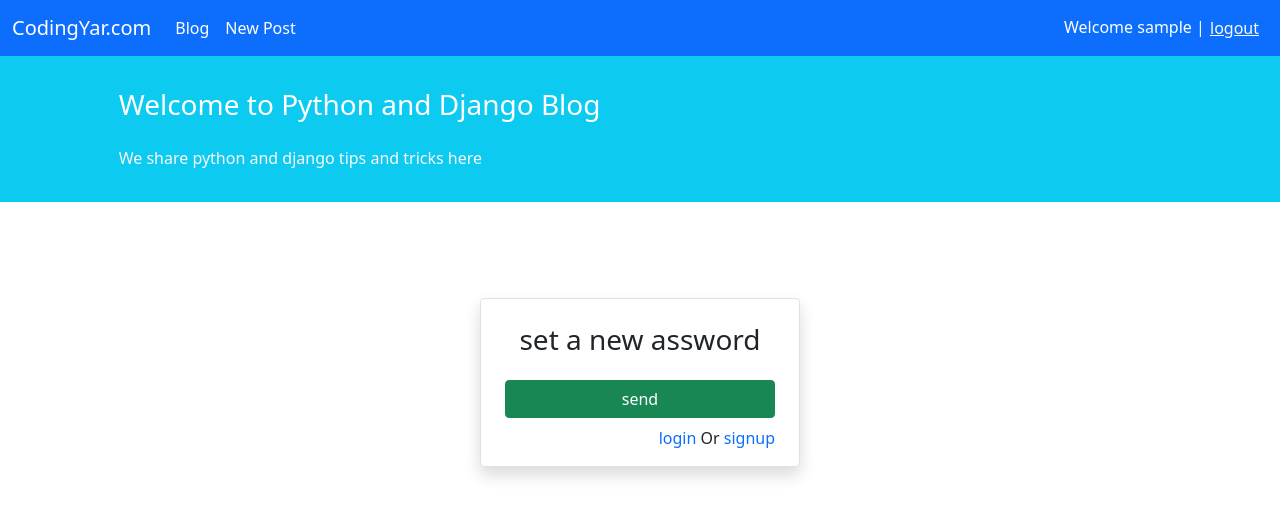
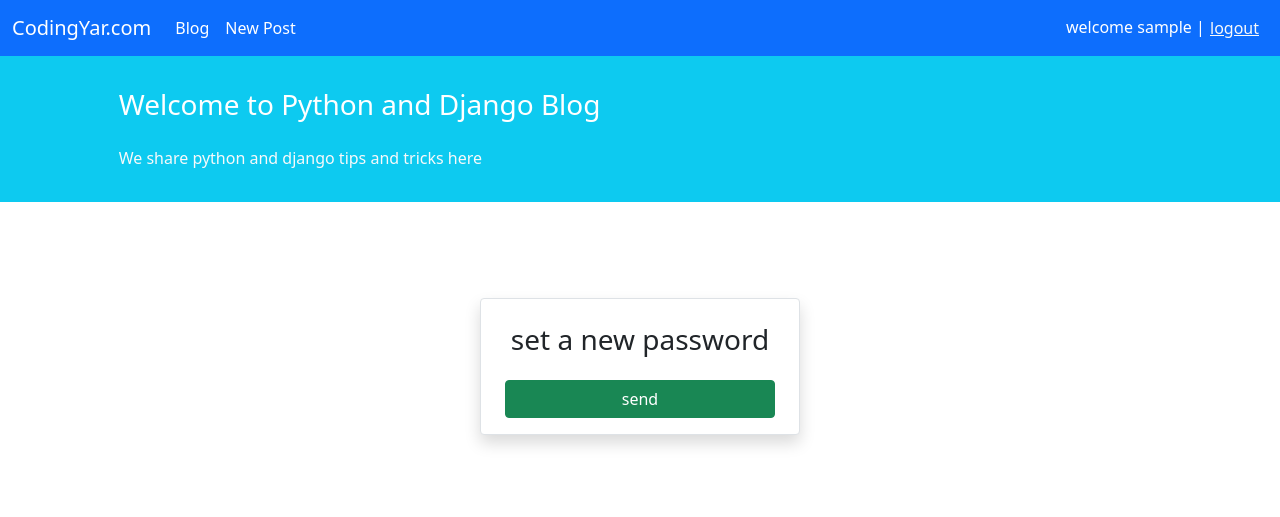
Before and after one commit to AliGanji14/django-Blog, a Django app: a page that uses templates/_base.html in a window 1280 px wide. Shown: the top 517 px of the page. Run offline with Django 5.2, Linux system fonts and the light colour scheme; the visitor is signed in with stand-in values (Sample User, id 1); some libraries are stand-ins or nearby versions.

Commit message:
edit template register

```diff
--- a/templates/_base.html
+++ b/templates/_base.html
@@ -31,7 +31,7 @@
         </div>
         <div class="mx-2 text-white">
             {% if user.is_authenticated %}
-                <span>Welcome {{ user.username }} |</span>
+                <span>welcome {{ user.username }} |</span>
                 <form action="{% url 'logout' %}" method="post" style="display:inline;">
                     {% csrf_token %}
                     <button type="submit" class="btn btn-link p-0 text-light" style="display:inline;">logout</button>
--- a/templates/registration/password_change_done.html
+++ b/templates/registration/password_change_done.html
@@ -3,6 +3,8 @@
 {% block page_title %}successful{% endblock %}
 
 {% block content %}
-    <h1>Password changed!</h1>
-    <p>You password was changed.</p>
+    <div class="container">
+        <h1>Password changed!</h1>
+        <p>You password was changed.</p>
+    </div>
 {% endblock %}
--- a/templates/registration/password_reset_complete.html
+++ b/templates/registration/password_reset_complete.html
@@ -3,6 +3,8 @@
 {% block page_title %}successful{% endblock %}
 
 {% block content %}
-    <h1>Password reset complete!</h1>
-    <p>You can login on <a href="{% url 'login' %}">Login Page</a></p>
+     <div class="container">
+        <h1>Password reset complete!</h1>
+        <p>You can login on <a href="{% url 'login' %}">Login Page</a></p>
+    </div>
 {% endblock %}
--- a/templates/registration/password_reset_confirm.html
+++ b/templates/registration/password_reset_confirm.html
@@ -2,24 +2,16 @@
 
 {% load crispy_forms_tags %}
 
-{% block page_title %}set a new assword{% endblock %}
+{% block page_title %}set a new password{% endblock %}
 
 {% block content %}
-
     <div class="d-flex justify-content-center mt-5" dir="rtl">
         <div class="col-xl-3 col-lg-4 col-md-5 col-sm-5 col-xs-6 bg-white m-3 m-sm-5 border rounded px-4 pt-4 pb-3 shadow">
             <form method="post">
                 {% csrf_token %}
-                <h3 class="text-center">set a new assword</h3>
+                <h3 class="text-center">set a new password</h3>
                 {{ form|crispy }}
                 <button type="submit" class="btn btn-success mt-3 w-100">send</button>
-                <div class="d-flex justify-content-between align-items-center">
-                    <div class="mt-2">
-                        <a class="text-decoration-none" href="{% url 'login' %}">login</a>
-                        <span> Or </span>
-                        <a class="text-decoration-none" href="{% url 'signup' %}">signup</a>
-                    </div>
-                </div>
             </form>
         </div>
     </div>
--- a/templates/registration/password_reset_done.html
+++ b/templates/registration/password_reset_done.html
@@ -3,6 +3,8 @@
 {% block page_title %}successful{% endblock %}
 
 {% block content %}
-    <h1>Email Sent!</h1>
-    <p>Please check your email. We have sent you the instructions.</p>
+    <div class="container">
+        <h1>Email Sent!</h1>
+        <p>Please check your email. We have sent you the instructions.</p>
+    </div>
 {% endblock %}
```
Also changed, not shown: templates/home.html (+10 -0 lines), templates/registration/password_change_form.html (+0 -7 lines), templates/registration/password_reset_form.html (+2 -9 lines).
